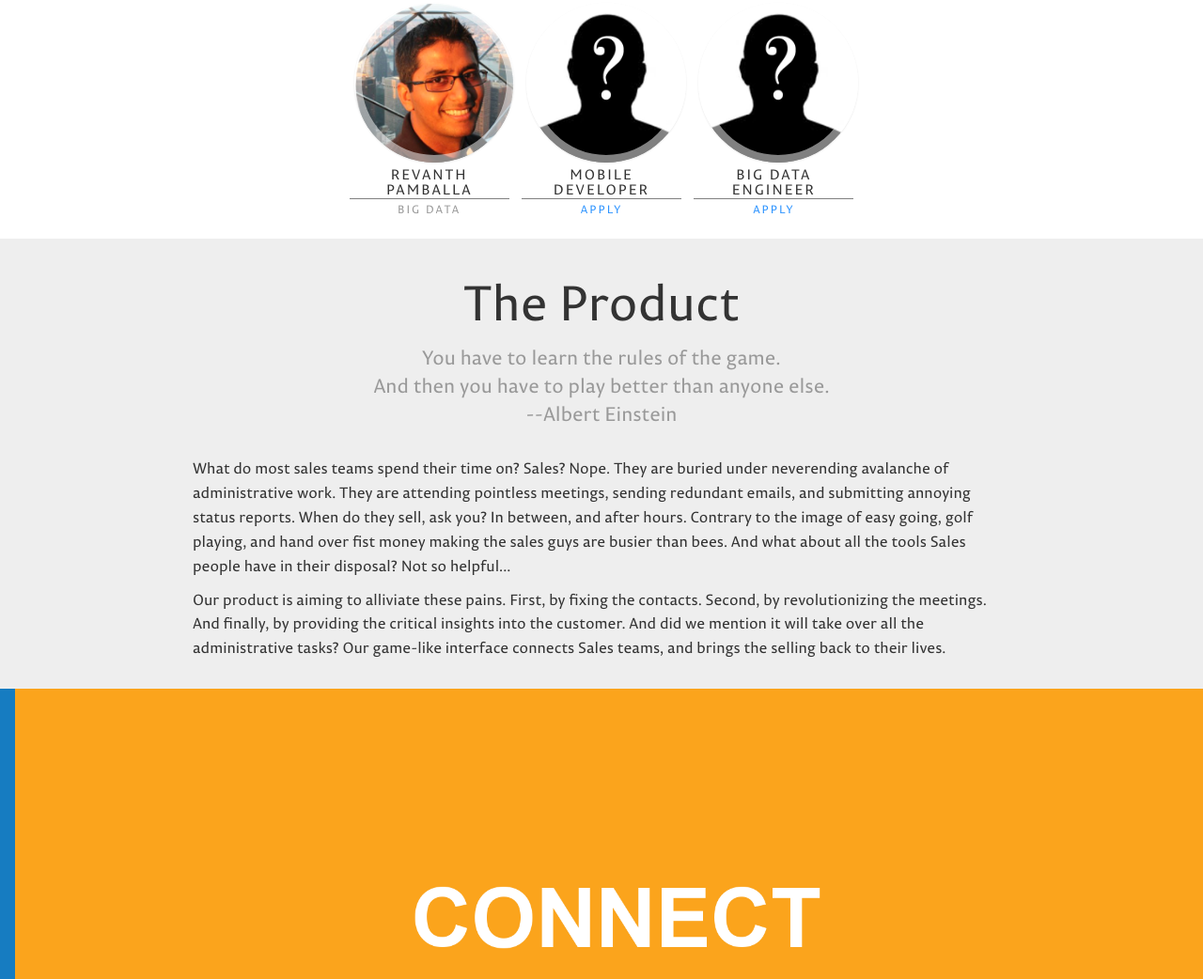
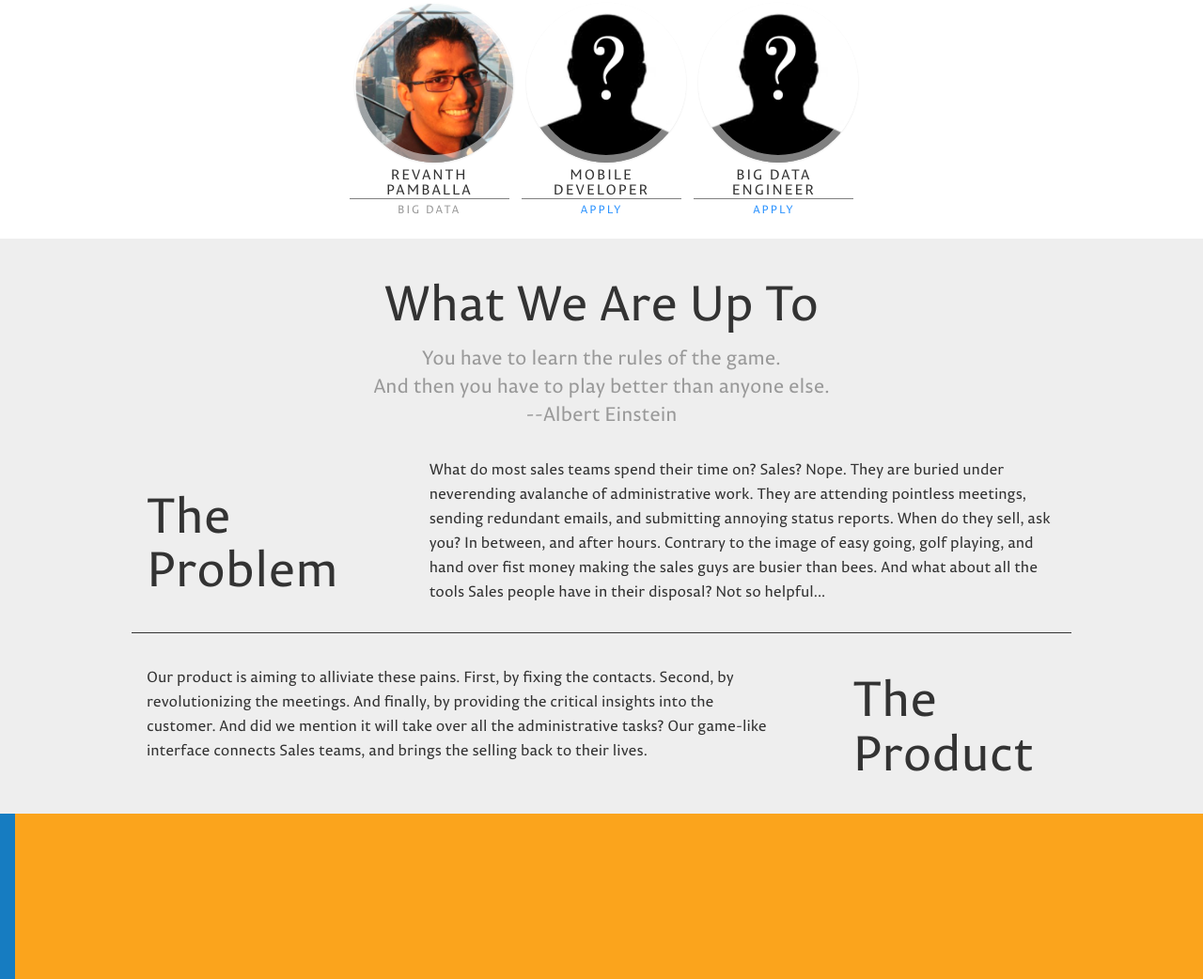
Before and after one commit to eyamnitsky/eyamnitsky.github.io, a plain HTML site: page index.html in a window 1280 px wide. Shown: the part 1167-2209 px from the top of the page at 94% size. Drawn offline with Linux system fonts and the light colour scheme; a web font is replaced by a local one.

Commit message:
reworked the "Product" section

```diff
--- a/index.html
+++ b/index.html
@@ -228,16 +228,44 @@
 </div> <!-- End of div Main -->
 <div class="main product-container">
 	<!-- div class="img-src" style="background-image: url('img/lattice_color.jpg')" -->
-		<div class="container " style="max-width:900px; padding-top:10px; padding-bottom:20px" id="product">
-			<h1 class="text-center">The Product<small class="subtitle">You have to learn the rules of the game.<br>And then you have to play better than anyone else. <br>--Albert Einstein</small></h1>
-			<p>
-				What do most sales teams spend their time on? Sales? Nope. They are buried under neverending avalanche of administrative work. They are attending pointless meetings, sending redundant emails, and submitting annoying status reports. When do they sell, ask you? In between, and after hours. Contrary to the image of easy going, golf playing, and hand over fist money making the sales guys are busier than bees. And what about all the tools Sales people have in their disposal? Not so helpful...
-			</p>
-			<p>
-				Our product is aiming to alliviate these pains. First, by fixing the contacts. Second, by revolutionizing the meetings. And finally, by providing the critical insights into the customer. And did we mention it will take over all the administrative tasks? Our game-like interface connects Sales teams, and brings the selling back to their lives.
-			</p>
+		<div class="container " style="max-width:1000px; padding-top:10px; padding-bottom:20px" id="product">
+			<h1 class="text-center">What We Are Up To<small class="subtitle">You have to learn the rules of the game.<br>And then you have to play better than anyone else. <br>--Albert Einstein</small></h1>
+			<table style="width:100%">
+			<tr>
+				<td>
+					<h1>The Problem</h1>
+				</td>
+				<td>
+					&nbsp;&nbsp;&nbsp;&nbsp;&nbsp;&nbsp;&nbsp;&nbsp;&nbsp;&nbsp;&nbsp;&nbsp;&nbsp;&nbsp;&nbsp;&nbsp;&nbsp;&nbsp;&nbsp;&nbsp;
+					&nbsp;&nbsp;&nbsp;&nbsp;&nbsp;&nbsp;&nbsp;&nbsp;&nbsp;&nbsp;&nbsp;&nbsp;&nbsp;&nbsp;&nbsp;&nbsp;&nbsp;&nbsp;&nbsp;&nbsp;
+				</td>
+				<td >
+					<p>
+						What do most sales teams spend their time on? Sales? Nope. They are buried under neverending avalanche of administrative work. They are attending pointless meetings, sending redundant emails, and submitting annoying status reports. When do they sell, ask you? In between, and after hours. Contrary to the image of easy going, golf playing, and hand over fist money making the sales guys are busier than bees. And what about all the tools Sales people have in their disposal? Not so helpful...
+					</p>
+				</td>
+		</tr>
+	</table>
 		</div>
 	<!-- /div -->
+	<div class="container " style="max-width:1000px; padding-top:10px; padding-bottom:20px ; border-top:1px solid" id="product">
+		<table style="width:100%">
+		<tr>
+			<td >
+				<p>
+					Our product is aiming to alliviate these pains. First, by fixing the contacts. Second, by revolutionizing the meetings. And finally, by providing the critical insights into the customer. And did we mention it will take over all the administrative tasks? Our game-like interface connects Sales teams, and brings the selling back to their lives.
+				</p>
+			</td>
+			<td>
+				&nbsp;&nbsp;&nbsp;&nbsp;&nbsp;&nbsp;&nbsp;&nbsp;&nbsp;&nbsp;&nbsp;&nbsp;&nbsp;&nbsp;&nbsp;&nbsp;&nbsp;&nbsp;&nbsp;&nbsp;
+				&nbsp;&nbsp;&nbsp;&nbsp;&nbsp;&nbsp;&nbsp;&nbsp;&nbsp;&nbsp;&nbsp;&nbsp;&nbsp;&nbsp;&nbsp;&nbsp;&nbsp;&nbsp;&nbsp;&nbsp;
+			</td>
+			<td>
+				<h1>The Product</h1>
+			</td>
+	</tr>
+</table>
+	</div>
 <!-- end container -->
 </div> <!-- end of Product container -->
 <div id="carousel">
```
